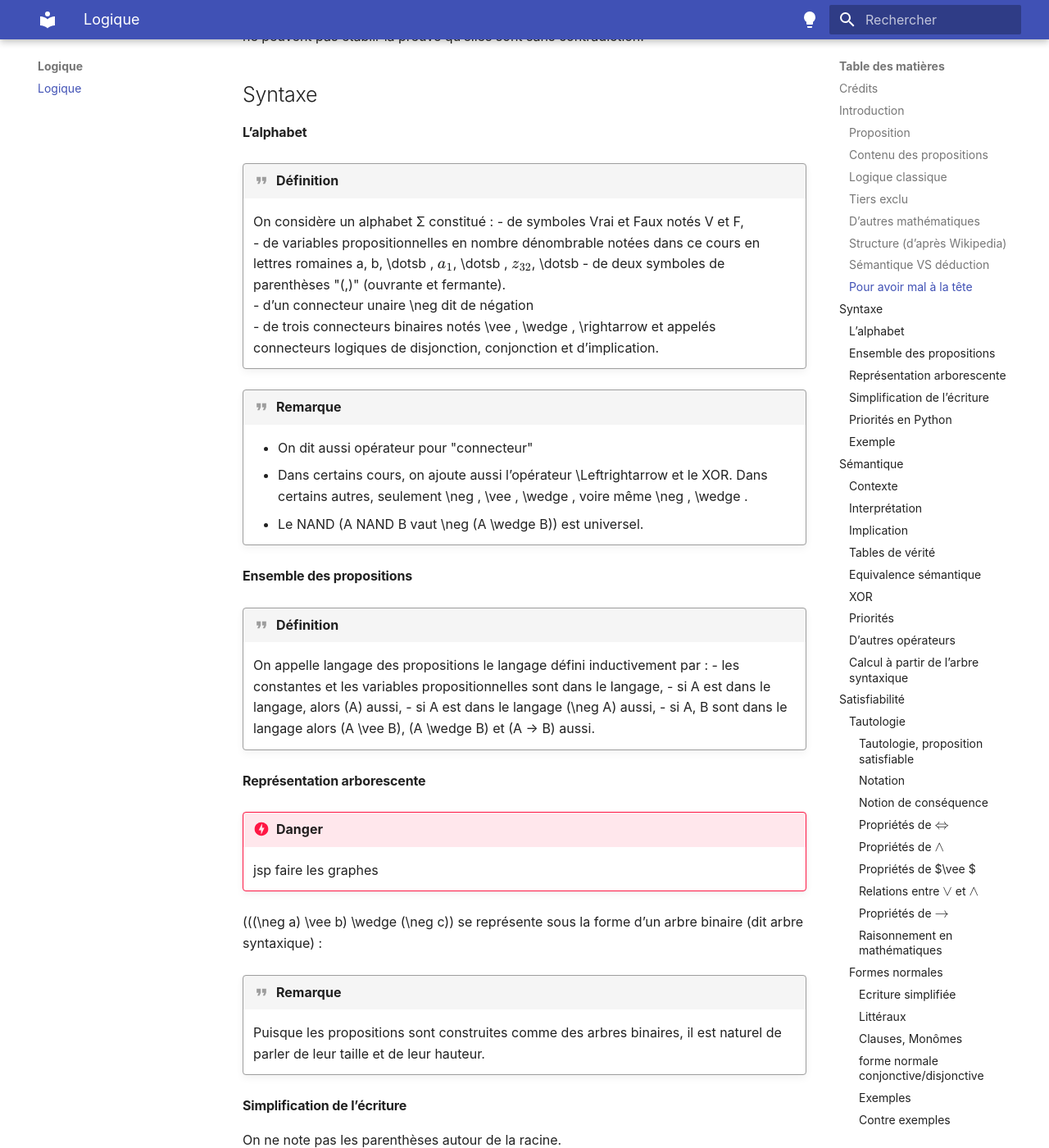
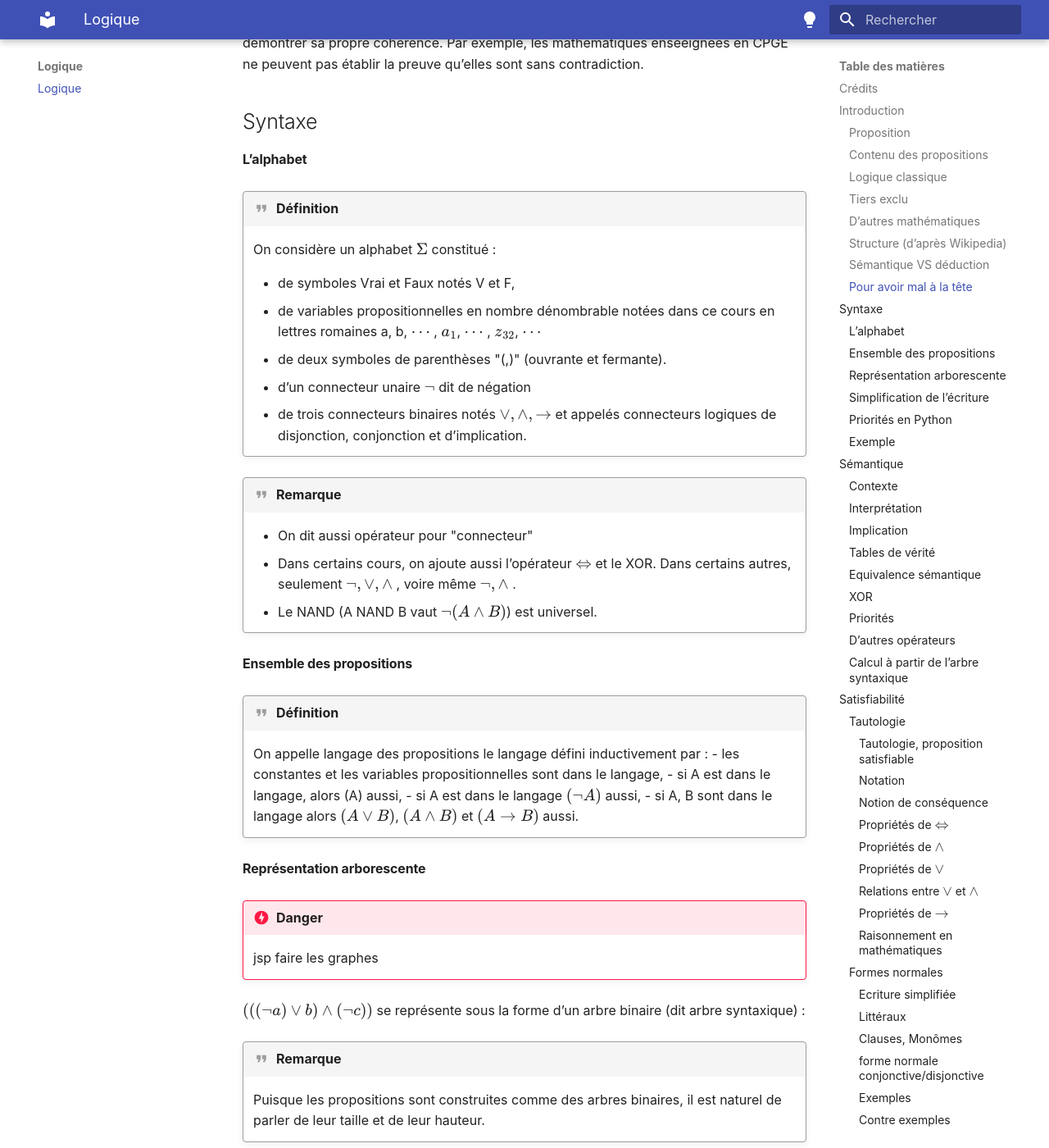
Before and after one commit to mp2i-thiers/mp2i-thiers.github.io, an MkDocs documentation site: the page built from docs/Logique/logique.md, in a window 1280 px wide and 1400 px high, scrolled down 3585 px. Shown: the whole window at 82% size. Built offline with MkDocs 1.6.1 and Material for MkDocs 9.7.7, drawn with Linux system fonts in a browser that asks for light colours; some of the changed text lies outside the part shown.

Commit message:
Update logique.md

```diff
--- a/docs/Logique/logique.md
+++ b/docs/Logique/logique.md
@@ -11,16 +11,13 @@
     révision que des diaporamas.
 ## Crédits
 
-
 Wikipedia,
 Mansuy,
 Becirspahic.
 
-
 ## Introduction
 
 #### Proposition
-
 
 Notion aﬃnée au cours des siècles.
 
@@ -54,14 +51,14 @@ Quand le cardinal de l’ensemble des valeurs possibles que peuvent  prendre les
 Il existe d’autres logiques. Elles sont parfois tri-valuées. Par exemple  Vrai, Faux, Je ne sais pas.
 
 Pourquoi faudrait-il d’autres logiques ?
-$\color{red} \text {En logique classique "je suis ici ou ailleurs" (ce qu’on appelle le  tiers exclu) est toujours vrai.} $ Cependant "si $x\in \mathbb{Q}$ alors machin  sinon truc" n’est exploitable que si on possède un test  d’appartenance à $\mathbb{Q}$ en temps fini, ce qui n’est pas le cas. Les  logiciens intuitionnistes refusent le tiers exclu.
+$$\color{red} \text {En logique classique "je suis ici ou ailleurs" (ce qu’on appelle le  tiers exclu) est toujours vrai.} $$ Cependant "si $x\in \mathbb{Q}$ alors machin  sinon truc" n’est exploitable que si on possède un test  d’appartenance à $\mathbb{Q}$ en temps fini, ce qui n’est pas le cas. Les  logiciens intuitionnistes refusent le tiers exclu.
 
 #### Tiers exclu
 
-Le principe du tiers exclu a été introduit par Aristote comme  conséquence du principe de non-contradiction. Le principe de  non-contradiction stipule que pour toute proposition P on ne peut  pas avoir P et \neg P (non P) en même temps.
+Le principe du tiers exclu a été introduit par Aristote comme  conséquence du principe de non-contradiction. Le principe de  non-contradiction stipule que pour toute proposition P on ne peut  pas avoir P et $\neg P$ (non P) en même temps.
 
-La proposition \neg (P \wedge  \neg P) (toujours vraie dans toute les logiques)  équivaut sémantiquement (par utilisation de règle de De Morgan) à  \neg P \vee  \neg \neg P.
-On retrouve le tiers exclu SI ON ACCEPTE que \neg \neg P et P sont  sémantiquement équivalents.
+La proposition $\neg (P \wedge  \neg P)$ (toujours vraie dans toute les logiques)  équivaut sémantiquement (par utilisation de règle de De Morgan) à  $\neg P \vee  \neg \neg P$.
+On retrouve le tiers exclu SI ON ACCEPTE que $\neg \neg P$ et P sont  sémantiquement équivalents.
 
 #### D’autres mathématiques
 
@@ -109,34 +106,35 @@ Aucun système logique cohérent assez riche pour exprimer  l’arithmétique ne
 #### L’alphabet
 
 !!! quote "Définition"
-    On considère un alphabet Σ constitué :
+    On considère un alphabet $\Sigma$ constitué :
+
     - de symboles Vrai et Faux notés V et F,
-    - de variables propositionnelles en nombre dénombrable notées dans ce  cours en lettres romaines a, b, \dotsb , $a_1$, \dotsb , $z_{32}$, \dotsb
+    - de variables propositionnelles en nombre dénombrable notées dans ce cours en lettres romaines a, b, $\dotsb$ , $a_1$, $\dotsb$ , $z_{32}$, $\dotsb$
     - de deux symboles de parenthèses "(,)" (ouvrante et fermante).
-    - d’un connecteur unaire \neg  dit de négation
-    - de trois connecteurs binaires notés \vee , \wedge , \rightarrow  et appelés connecteurs  logiques de disjonction, conjonction et d’implication.
+    - d’un connecteur unaire $\neg$  dit de négation
+    - de trois connecteurs binaires notés $\vee , \wedge , \rightarrow$ et appelés connecteurs  logiques de disjonction, conjonction et d’implication.
+
 !!! quote "Remarque"
     - On dit aussi opérateur pour "connecteur"
-    - Dans certains cours, on ajoute aussi l’opérateur \Leftrightarrow et le XOR.
-    Dans certains autres, seulement \neg , \vee , \wedge , voire même \neg , \wedge .
-    - Le NAND (A NAND B vaut \neg (A \wedge  B)) est universel.
+    - Dans certains cours, on ajoute aussi l’opérateur $\Leftrightarrow$ et le XOR.
+    Dans certains autres, seulement $\neg , \vee , \wedge$ , voire même $\neg , \wedge$ .
+    - Le NAND (A NAND B vaut $\neg (A \wedge  B)$) est universel.
 
 #### Ensemble des propositions
-
 
 !!! quote "Définition"
     On appelle langage des propositions le langage défini inductivement par :
     - les constantes et les variables propositionnelles sont dans le langage,
     - si A est dans le langage, alors (A) aussi,
-    - si A est dans le langage (\neg A) aussi,
-    - si A, B sont dans le langage alors (A \vee  B), (A \wedge  B) et (A → B) aussi.
+    - si A est dans le langage $(\neg A)$ aussi,
+    - si A, B sont dans le langage alors $(A \vee  B)$, $(A \wedge  B)$ et $(A \rightarrow B)$ aussi.
 
 #### Représentation arborescente
 
 !!! danger
     jsp faire les graphes
 
-(((\neg a) \vee  b) \wedge  (\neg c)) se représente sous la forme d’un arbre binaire (dit  arbre syntaxique) :
+$(((\neg a) \vee  b) \wedge  (\neg c))$ se représente sous la forme d’un arbre binaire (dit  arbre syntaxique) :
 
 !!! quote "Remarque"
     Puisque les propositions sont construites comme des arbres binaires, il est naturel de parler de leur taille et de leur hauteur.
@@ -145,7 +143,7 @@ Aucun système logique cohérent assez riche pour exprimer  l’arithmétique ne
 
 On ne note pas les parenthèses autour de la racine.
 
-On convient (souvent, mais je ne trouve pas _a si commode) que  l’opérateur de négation \neg  a priorité sur les autres, que la conjonction  et la disjonction ont priorité sur l’implication, et enfin que la  conjonction a priorité sur la disjonction.  C’est très classique !
+On convient (souvent, mais je ne trouve pas _a si commode) que  l’opérateur de négation $\neg$  a priorité sur les autres, que la conjonction  et la disjonction ont priorité sur l’implication, et enfin que la  conjonction a priorité sur la disjonction.  C’est très classique !
 
 Pour passer des écritures sans parenthèses aux écritures avec  parenthèses, une règle simple : plus l’opérateur est prioritaire, plus il a  de parenthèses autour de lui.
 
@@ -165,7 +163,7 @@ Remettre des parenthèses
 - $\neg a \wedge  b \vee  c$
 - $(((\neg a) \wedge  b) \vee  c)$
 - $a \vee  \neg b \wedge  c \rightarrow  a \wedge  c$
-- $(a \vee  ((\neg b) \wedge  c)) \rightarrow  (a \wedge  c)$
+- $[(a \vee  ((\neg b) \wedge  c)) \rightarrow  (a \wedge  c)]$
 
 ## Sémantique
 
@@ -185,13 +183,16 @@ Remettre des parenthèses
 
 !!! quote "Définition"
     Soit µ un contexte sur un ensemble de variables V à valeur dans B = Z/2Z. On appelle évaluation (ou encore interprétation) associée à $\mu$ l’application notée $\varepsilon_\mu$ définie sur  l’ensemble des propositions par :
-    - $\varepsilon_\mu(V ) = 1, \varepsilon_\mu(F ) = 0 $
+
+    - $\varepsilon_\mu(V ) = 1, \varepsilon_\mu(F ) = 0$
     - pour toute variable $v \in V, \varepsilon_\mu(v ) = \mu(v )$
-    - pour toute expression $p, \varepsilon_\mu(\neg p) = 1 − \varepsilon_\mu(p) $
+    - pour toute expression $p, \varepsilon_\mu(\neg p) = 1 − \varepsilon_\mu(p)$
     - pour toutes expressions p et p :
-        $ \varepsilon_\mu(p_1 \wedge p_2) = \varepsilon_\mu(p_1)\varepsilon_\mu(p_2) $
-        $\varepsilon_\mu(p_1 \vee p_2) = \varepsilon_\mu(p_1) + \varepsilon_\mu(p_2) − \varepsilon_\mu(p_1)\varepsilon_\mu(p_2) $
-        $ \varepsilon_\mu(p_1 \rightarrow p_2) = 1 − \varepsilon_\mu(p_1) + \varepsilon_\mu(p_2)\varepsilon_\mu(p_1).  $
+        $\varepsilon_\mu(p_1 \wedge p_2) = \varepsilon_\mu(p_1)\varepsilon_\mu(p_2)$
+        $\varepsilon_\mu(p_1 \vee p_2) = \varepsilon_\mu(p_1) + \varepsilon_\mu(p_2) − \varepsilon_\mu(p_1)\varepsilon_\mu(p_2)$
+        $$
+         \varepsilon_\mu(p_1 \rightarrow p_2) = 1 − \varepsilon_\mu(p_1) + \varepsilon_\mu(p_2)\varepsilon_\mu(p_1).
+        $$
 
 !!! quote "Remarque"
     Observer l’analogie avec les fonctions caractéristiques.
@@ -200,21 +201,32 @@ Remettre des parenthèses
 
 - Comme on va le voir a $\rightarrow$ b est sémantiquement équivalent à  $\neg$a $\vee$ b, c’est à dire que les deux propositions ont la même valeur de  vérité pour toute interprétation.
 - L’interprétation de l’implication donnée au transparent précédent  s’obtient par calcul :
-$\varepsilon_\mu((\neg p_1) \vee  p_2) =  \varepsilon_\mu(\neg p_1) + \varepsilon_\mu(p_2) − \varepsilon_\mu(\neg p_1)\varepsilon_\mu(p_2)  \newline = (1 − \varepsilon_\mu(p_1)) + \varepsilon_\mu(p_2) − (1 − \varepsilon_\mu(p_1))\varepsilon_\mu(p_2)  \newline = 1 − \varepsilon_\mu(p_1) + \varepsilon_\mu(p_2) − \varepsilon_\mu(p_2) + \varepsilon_\mu(p_1)\varepsilon_\mu(p_2)  \newline = 1 − \varepsilon_\mu(p_1) + \varepsilon_\mu(p_2)\varepsilon_\mu(p_1)  \newline =\varepsilon_\mu(p_1 \rightarrow  p_2)  $
+
+$$
+\begin{align}
+\varepsilon_\mu((\neg p_1) \vee  p_2)
+    &=  \varepsilon_\mu(\neg p_1) + \varepsilon_\mu(p_2) − \varepsilon_\mu(\neg p_1)\varepsilon_\mu(p_2)  \\
+    &= (1 − \varepsilon_\mu(p_1)) + \varepsilon_\mu(p_2) − (1 − \varepsilon_\mu(p_1))\varepsilon_\mu(p_2)  \\
+    &= 1 − \varepsilon_\mu(p_1) + \varepsilon_\mu(p_2) − \varepsilon_\mu(p_2) + \varepsilon_\mu(p_1)\varepsilon_\mu(p_2)  \\
+    &= 1 − \varepsilon_\mu(p_1) + \varepsilon_\mu(p_2)\varepsilon_\mu(p_1)  \\
+    &=\varepsilon_\mu(p_1 \rightarrow  p_2)
+\end{align}
+$$
+
 
 #### Tables de vérité
 
 !!! danger
     jsp faire les tableaux
 
-Les 4 opérateurs de la logique classique  Table du ET  a \wedge  b  a  1  1  0  1  0  0  0  0
-Table du OU  a \vee  b  a  1  1  1  1  1  0  0  0
+Les 4 opérateurs de la logique classique  Table du ET  $a \wedge  b$  a  1  1  0  1  0  0  0  0
+Table du OU  $a \vee  b$  a  1  1  1  1  1  0  0  0
 b  1  0  1  0
 b  1  0  1  0
 Table du NOT  a  1  0
-\neg a  0  1
+$\neg a$  0  1
 Table d’implication  a  1  1  0  0
-a \rightarrow  b  1  0  1  1
+$a \rightarrow  b$  1  0  1  1
 b  1  0  1  0
 
 #### Equivalence sémantique
@@ -222,10 +234,8 @@ b  1  0  1  0
 !!! quote "Définition"
     Deux propositions p, q sont dites sémantiquement équivalentes si elles ont même table de vérité. Ceci revient à dire que pour tout contexte $\mu$, si $\varepsilon_\mu$ de l’une vaut 1, alors pour l’autre aussi.On note p $\equiv$ q.
 
-
 !!! quote "Définition"
     On dit qu’une proposition p est une tautologie lorsque p $\equiv$ V (c’est à dire que la dernière colonne de sa table de vérité ne contient que des 1).
-
 
 !!! quote "Remarque"
     - Par exemple a $\wedge$ V est sémantiquement équivalente à a.
@@ -261,11 +271,11 @@ Observer l’analogie avec une fonction f de type a->b->c->d en  Ocaml : f x est
     - Montrer qu’on peut se passer de l’opérateur d’implication.
     -  On définit l’opérateur binaire NOR ainsi : NOR(a, b) a la table de  $\neg (a \vee  b)$. Montrer que NOR(a, b) est sémantiquement équivalent à  $\neg a \wedge\neg$ b (seconde loi de De Morgan).
     - L’opérateur binaire NAND est défini ainsi : NAND(a, b) a la table de $\neg (a \wedge  b)$. Montrer que NAND(a, b) est sémantiquement équivalent à  $\neg a \vee  \neg b$ (première loi de De Morgan).
-    - L’opérateur binaire $\Leftrightarrow $ est défini ainsi : $a \Leftrightarrow  b$ a la table de  $(a \rightarrow b) \wedge  (b \rightarrow   a)$. Montrer que $a$ XOR $b$ est sémantquement  équivalent à $\neg (a \Leftrightarrow  b)$.
+    - L’opérateur binaire $\Leftrightarrow$ est défini ainsi : $a \Leftrightarrow  b$ a la table de  $(a \rightarrow b) \wedge  (b \rightarrow   a)$. Montrer que $a$ XOR $b$ est sémantquement  équivalent à $\neg (a \Leftrightarrow  b)$.
 
 #### Calcul à partir de l’arbre syntaxique
 
-$(a \vee n) \rightarrow ((\neg c)\vee (b \wedge V)), \mu(a) = 1; \mu(b) = \mu(c) = 0. Commencer par les feuilles et remonter aux pères? $
+$(a \vee n) \rightarrow ((\neg c)\vee (b \wedge V)), \mu(a) = 1; \mu(b) = \mu(c) = 0$. Commencer par les feuilles et remonter aux pères?
 
 !!! danger
     jsp faire les tableaux et ca a bug
@@ -325,7 +335,7 @@ Pour toutes propositions $p_1, p_2, p_3$, les propositions suivantes sont des ta
     - Associativité $(p_1 \wedge  (p_2 \wedge  p_3))\Leftrightarrow ((p_1 \wedge  p_2) \wedge  p_3)$
     - Idempotence $(p_1 \wedge  p_1) \Leftrightarrow p_1$
 
-#### Propriétés de $\vee $
+#### Propriétés de $\vee$
 
 Pour toutes propositions $p_1, p_2, p_3$, les propositions suivantes sont des tautologies :
 
@@ -409,7 +419,7 @@ Pour travailler avec une proposition p, il est souvent utile de  considérer une
     Toute proposition est sémantiquement équivalente à une forme normale conjonctive (resp. forme normale disjonctive).
 
 !!! quote "Remarque"
-    - Fait : On n’a besoin que des 3 opérateurs $\neg , \vee , \wedge $
+    - Fait : On n’a besoin que des 3 opérateurs $\neg , \vee , \wedge$
     - Convertir une proposition en forme normale conjonctive requiert  l’utilisation de règles de transformation logiques, comme l’élimination de double négations, les lois de De Morgan, et la loi de distributivité.
     - Principe : ramener la négation "au contact" des variables (de Morgan), "remonter" les $\wedge$ (distibutivité) et supprimer les $\neg \neg$. Par exemple, si $v_1, v_2, v_3, v_4$ sont des variables :
     $\underset{\textsf{F. ni conjonctive ni disjonctive}}{\underbrace{\neg(v_1\wedge (v_2\vee \neg v_3)) \vee v_4}} \equiv \neg v_1 \vee \neg(v_2 \vee \neg v_3) \vee v_4 \newline \equiv \neg v_1 \vee (\neg v_2 \wedge \neg \neg v_3) \vee v_4 \equiv (\neg v_1 \vee \neg v_2 \vee v_4) \wedge (\neg v_1 \vee v_3 \vee v_4)$
@@ -442,12 +452,12 @@ où v est une variable.
 - On descend $\neg$ par les lois de De Morgan au contact des variables.
 -On applique la distributivité pour faire descendre les $\vee$ et remonter les $\wedge$.
 
-#### Uniquement des $\neg$  et des $\wedge
+#### Uniquement des $\neg$  et des $\wedge$
 
-Toute proposition peut "s’exprimer" sans constante : V est  remplacé par v \vee  \neg v ; F par v \wedge  \neg v où v est une variable.
-Tous les opérateurs peuvent se définir avec \neg , \wedge , \vee  uniquement.
-une disjonction a \vee  b peut s’exprimer comme la négation d’une  conjonction \neg (\neg a \wedge  \neg b)
-En appliquant ces règles, on obtient que toute proposition est  sémantiquement équivalente à une expression ne contenant que des  variables et les connecteurs \neg , \wedge . Ceci nous sert au transparent  suivant.
+Toute proposition peut "s’exprimer" sans constante : V est  remplacé par $v \vee  \neg v ; F par v \wedge  \neg v$ où $v$ est une variable.
+Tous les opérateurs peuvent se définir avec $\neg , \wedge , \vee$  uniquement.
+une disjonction $a \vee  b$ peut s’exprimer comme la négation d’une  conjonction $\neg (\neg a \wedge  \neg b)$
+En appliquant ces règles, on obtient que toute proposition est  sémantiquement équivalente à une expression ne contenant que des  variables et les connecteurs $\neg , \wedge$ . Ceci nous sert au transparent  suivant.
 
 #### Preuve d’existence d’une forme normale conjonctive
 
@@ -492,7 +506,14 @@ $\neg p \equiv c_1 \wedge  \dotsb \wedge  c_n $ avec $ c_i = l_{i,1} \vee  \dots
 Considérons la proposition en forme disjonctive :  $(\textsf{x}_1 \wedge  \textsf{y}_1) \vee  (\textsf{x}_2 \wedge  \textsf{y}_2) \vee  \dotsb \vee  (\textsf{x}_n \wedge  \textsf{y}_n)$ de taille linéaire
 
 Par distributivité, sa FNC, de taille 2n, est de la forme :
-$(\textsf{x}_1 \vee  \textsf{x}_2 \vee  \dotsb \vee  \textsf{x}_{n-1} \vee  \textsf{x}_n) \wedge  (\textsf{x}_1 \vee  \textsf{x}_2 \vee  \dotsb \vee  \textsf{x}_{n-1} \vee  \textsf{y}_n) \wedge  \dotsb \newline \dotsb \wedge  (\textsf{x}_1 \vee  \textsf{x}_2 \vee  \dotsb \vee  \textsf{x}_k \vee  \textsf{y}_{k+1} \vee  \dotsb \vee  \textsf{y}_{n-1} \vee  \textsf{y}_n) \wedge  \dotsb \newline ~~  \wedge (\textsf{x}_1 \vee  \textsf{y}_2 \vee  \dotsb \vee  \textsf{y}_{n-1} \vee  \textsf{y}_n) \wedge  (\textsf{y}_1 \vee  \textsf{y}_ 2\vee  \dotsb \vee  \textsf{y}_{n-1} \vee  \textsf{y}_n) $
+
+$$
+\begin{align}
+(\textsf{x}_1 \vee  \textsf{x}_2 \vee  \dotsb \vee  \textsf{x}_{n-1} \vee  \textsf{x}_n) \wedge  (\textsf{x}_1 \vee  \textsf{x}_2 \vee  \dotsb \vee  \textsf{x}_{n-1} \vee  \textsf{y}_n) \wedge  \dotsb \\
+\dotsb \wedge  (\textsf{x}_1 \vee  \textsf{x}_2 \vee  \dotsb \vee  \textsf{x}_k \vee  \textsf{y}_{k+1} \vee  \dotsb \vee  \textsf{y}_{n-1} \vee  \textsf{y}_n) \wedge  \dotsb \\
+\wedge (\textsf{x}_1 \vee  \textsf{y}_2 \vee  \dotsb \vee  \textsf{y}_{n-1} \vee  \textsf{y}_n) \wedge  (\textsf{y}_1 \vee  \textsf{y}_ 2\vee  \dotsb \vee  \textsf{y}_{n-1} \vee  \textsf{y}_n)
+\end{align}
+$$
 
 #### Mintermes, maxtermes
 
@@ -503,7 +524,7 @@ $(\textsf{x}_1 \vee  \textsf{x}_2 \vee  \dotsb \vee  \textsf{x}_{n-1} \vee  \tex
 
 !!! quote "Remarque"
     Les 4 (à l’ordre près) maxtermes de $v_1$ et $v_2$ sont
-    $ v_1 \vee  v_2, v_1 \vee  \neg v_2, \neg v_1 \vee  v_2, \neg v_1 \vee  \neg v_2 $.
+    $v_1 \vee  v_2, v_1 \vee  \neg v_2, \neg v_1 \vee  v_2, \neg v_1 \vee  \neg v_2$.
     On confond les maxtermes $v_1 \vee  v_2 et v_2 \vee  v_1$.
 
 #### Forme normale conjonctive
@@ -595,7 +616,7 @@ Soit une expression p à n variables,
 #### Problème SAT_
 
 - Comment tester qu’une proposition est satisfiable ? Il s’agit du  problème dit SAT.
-- Comment tester qu’une proposition p est une tautologie ? Si on sait  résoudre le problème SAT, il suﬃt de montrer que \neg p est insatisfiable.
+- Comment tester qu’une proposition p est une tautologie ? Si on sait  résoudre le problème SAT, il suﬃt de montrer que $\neg$ p est insatisfiable.
 - Pour le problème SAT, on peut simplement calculer sa table. Mais on  a alors une complexité en O(2n), si n est le nombre de variables.
 - Des algorithmes plus eﬃcaces (en pratique, c’est à dire sauf cas  pathologiques) existent (DPLL) et passent par une mise sous FNC.  Mais dans le pire des cas ce passage à la FNC est lui-même de  complexité exponentielle.
 
@@ -612,9 +633,9 @@ Soit p une proposition mise sous forme conjonctive avec des 2-clauses
 - On construit un graphe orienté :
   - Ses sommets sont tous les littéraux formés avec les variables  apparaissant dans la proposition.
   - Les arcs sont des couples de littéraux de la forme $(a, \neg b)$ ou $(\neg a, b)$  mais pas tous ...
-  - Pour deux littéraux $a, b$, l’arc $(\neg a, b) $ est présent si et seulement si la  disjonction $a \vee b$ est dans p. Et dans ce cas $(a, \neg b)$ est présent aussi.
+  - Pour deux littéraux $a, b$, l’arc $(\neg a, b)$ est présent si et seulement si la  disjonction $a \vee b$ est dans p. Et dans ce cas $(a, \neg b)$ est présent aussi.
   - Ceci correspond à $a \vee  b \equiv (\neg a \rightarrow  b) \wedge  (\neg b \rightarrow  a)$
-- Une fois ce graphe construit, on examine la composante fortement  connexe de toute variable v de p. Si $\neg $v est dedans, il y a un chemin  d’implications $v \rightarrow  \dotsb \rightarrow  \neg v$ et un autre $\neg v \rightarrow  \dotsb \rightarrow  v $.
+- Une fois ce graphe construit, on examine la composante fortement  connexe de toute variable v de p. Si $\neg$v est dedans, il y a un chemin  d’implications $v \rightarrow  \dotsb \rightarrow  \neg v$ et un autre $\neg v \rightarrow  \dotsb \rightarrow  v$.
 - Alors $v \Leftrightarrow \neg v$ est une conséquence de $p : p \models v \Leftrightarrow \neg v$ (ce qui  signifie que tout modèle satisfaisant p, satisfait $v \Leftrightarrow \neg v$ ). Donc si  p est satisfiable, $v \Leftrightarrow \neg v$ aussi : ABSURDE.
 - Donc si $v$ et $\neg v$ sont dans la même composante connexe, p n’est pas  satisfiable (Aspvall-Plass-Tarjan).
 
@@ -628,9 +649,9 @@ p = $(v_1 \vee  v_2) \wedge  (\neg v_1 \vee  v_3) \wedge  (v_1 \vee  \neg v_2) \
 v
 (cid:47) v
 v
-\neg v
-\neg v
-(cid:47) \neg v
+$\neg$ v
+$\neg$ v
+(cid:47) $\neg$ v
 
 - $\neg v_1$ accède à $v_1$ via $v_2$ et
 - $v_1$ accède à $\neg v_1$ via $\neg v_3$
@@ -644,4 +665,4 @@ v
 - Un problème P NP-complet vérifie :
   - Il est possible de vérifier une solution de P eﬃcacement (en temps  polynomial) : on me donne un candidat solution, et je peux vérifier en  temps polynomial ce qu’il en est. La classe des problèmes vérifiant  cette propriété est notée NP.
   - tous les problèmes de la classe NP se ramènent à P via une réduction  polynomiale. Cela signifie que le problème est au moins aussi diﬃcile  que tous les autres problèmes de la classe NP (aspect "complet").  Appliqué à la satisfiabilité, cela signifie que si on me donne un  problème de la classe NP, je peux le transformer en temps polynomial  en un problème de satisfiabilité.
-- Bien sûr, un problème de la classe P (polynomial) vérifie la première  condition. On a donc P $\subset $ NP, mais a-t-on NP $\subset $ P ?
+- Bien sûr, un problème de la classe P (polynomial) vérifie la première  condition. On a donc P $\subset$ NP, mais a-t-on NP $\subset$ P ?
```
Also changed, not shown: other parts of docs/Logique/logique.md (+9 -5 lines).
